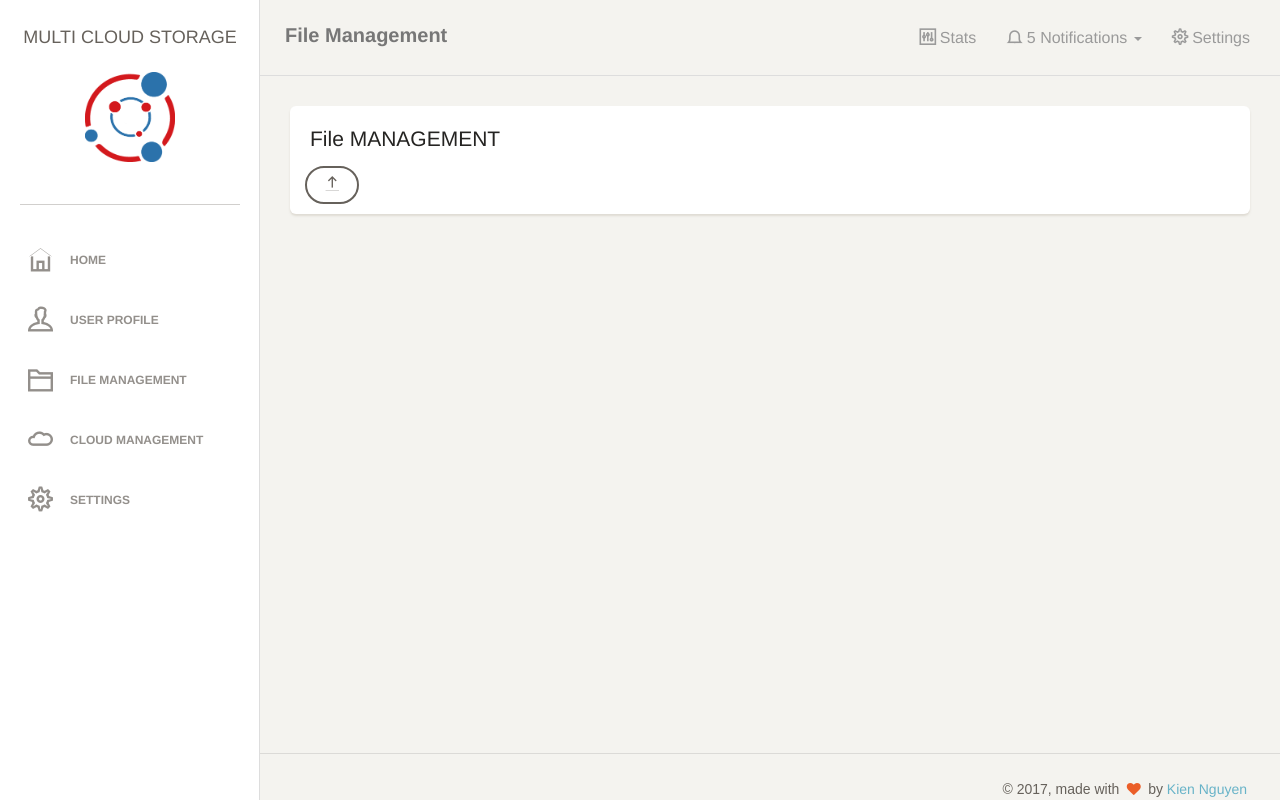
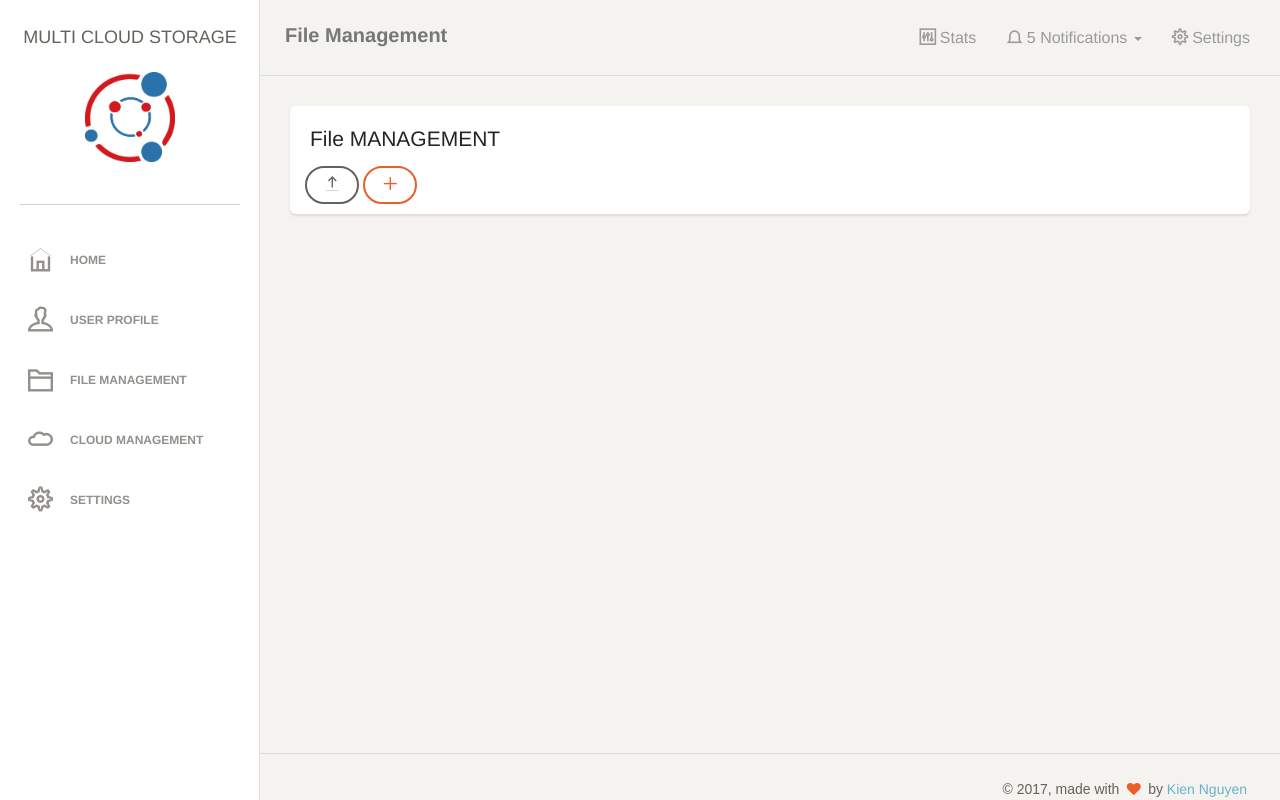
Before and after one commit to ntk148v/MCS, a Django app: page /files/ in a window 1280 px wide. Run offline with Django 3.2, Linux system fonts and the light colour scheme; some libraries are stand-ins or nearby versions; some web fonts are replaced.

Commit message:
Add plus icon

```diff
--- a/mcs/apps/dashboard/templates/dashboard/files.html
+++ b/mcs/apps/dashboard/templates/dashboard/files.html
@@ -20,6 +20,9 @@
             	<button type="button" class="btn btn-default js-file-upload" data-url="{% url 'file_upload' %}">
             		<i class="ti-upload"></i>
             	</button>
+                <button type="button" class="btn btn-danger">
+                    <i class="ti-plus"></i>
+                </button>
             </div>
     	</div>
     </div>
```
